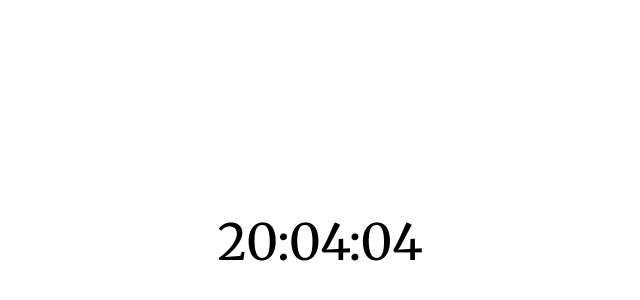
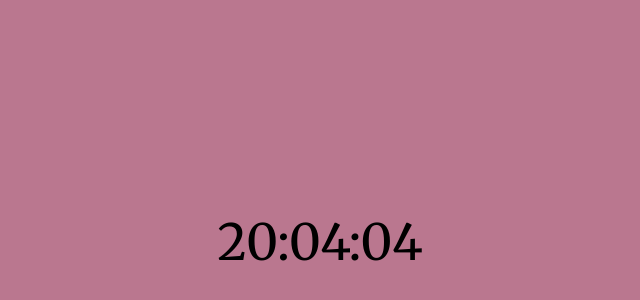
Before and after one commit to pallerpeter/colorClock, a plain HTML site: page index.html in a window 1280 px wide. Shown: the part 164-464 px from the top of the page, without its empty margins (320-960 px from the left). Drawn offline with Linux system fonts and the light colour scheme.

Commit message:
Update index.html

```diff
--- a/index.html
+++ b/index.html
@@ -46,7 +46,7 @@ function colorClock(){
   }
 
   var clockFace = hours + ':' + minutes + ':' + seconds;
-  var hexColor = '#' + (hours*5) + (minutes+30) + (seconds+30);
+  var hexColor = '#' + (hours*4) + (minutes+30) + (seconds+30);
 
   document.getElementById('clock').innerHTML = clockFace;
   document.body.style.background = hexColor;
```
